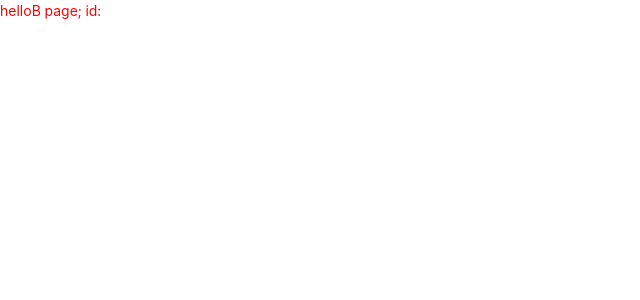
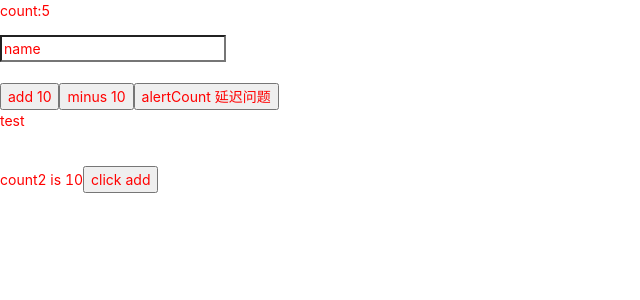
Before and after one commit to heachou/react_next_github, a Next.js app: page /b in a window 1280 px wide. Shown: the top 300 px of the page, without its empty margins (0-640 px from the left). Built offline with nearby package versions, Linux system fonts and the light colour scheme.

Commit message:
feat: hooks 学习
hooks 学习,useState,memo,useRef,useContext,useLayoutEffect,useMemo,useCallback等

```diff
--- /dev/null
+++ b/lib/my-context.js
@@ -0,0 +1,3 @@
+import React from 'react'
+
+export default React.createContext({})
--- a/pages/_app.js
+++ b/pages/_app.js
@@ -1,4 +1,5 @@
 import App, { Container } from 'next/app'
+import MyContext from '../lib/my-context'
 
 class MyApp extends App {
 
@@ -15,8 +16,9 @@ class MyApp extends App {
   render() {
     const { Component, pageProps } = this.props
     return <div>
-      hello
-      <Component {...pageProps} />
+      <MyContext.Provider value={'test'}>
+        <Component {...pageProps} />
+      </MyContext.Provider>
     </div>
   }
 }
--- a/pages/b.js
+++ b/pages/b.js
@@ -1,5 +1,89 @@
 import { withRouter } from 'next/router'
+import { useState, useEffect, useReducer, useLayoutEffect, useContext, memo, useCallback, useMemo, useRef } from 'react'
+import MyContext from '../lib/my-context'
 
-const B = ({ router }) => <span>B page; id:{router.query.id}</span>
+function countReducer(state, action) {
+  switch (action.type) {
+    case 'add':
+      return state + 1
+    case 'minus':
+      return state - 1
+    default:
+      return state
+  }
+}
 
-export default withRouter(B)
+function Counter() {
+  const [count, setCount] = useState(0)
+  const [name, setName] = useState('name')
+  const [count2, dispatchCount] = useReducer(countReducer, 10)
+
+  const countRef = useRef()
+
+  countRef.current = count
+
+  const context = useContext(MyContext)
+
+  useEffect(() => {
+    const interval = setInterval(() => {
+      setCount(count => count + 1)
+    }, 1000)
+    return () => clearInterval(interval)
+  }, [])
+
+  // const dispatch = useCallback(
+  //   (type) => {
+  //     dispatchCount({ type })
+  //   },
+  //   [dispatchCount]
+  // )
+
+  const dispatch = useMemo(() => (type) => dispatchCount({ type }), [dispatchCount])
+
+  useEffect(() => {
+    console.log('componentDidMount')
+    return () => console.log('componentWillUnmount')
+  }, [])
+
+  useLayoutEffect(() => {
+    console.log('useLayoutEffect componentDidMount')
+    return () => console.log('useLayoutEffect componentWillUnmount')
+  }, [])
+
+  const config = useMemo(() => ({
+    count2
+  }), [count2])
+
+  const alertCount = () => {
+    setTimeout(() => {
+      // alert(count)
+      alert(countRef.current)
+    }, 3000)
+  }
+
+  return <div>
+    <p>count:{count}</p>
+    <input type="text" value={name} onChange={(e) => setName(e.target.value)} />
+    <br />
+    <br />
+    <button onClick={() => dispatch('add')}>add {count2}</button>
+    <button onClick={() => dispatch('minus')}>minus {count2}</button>
+    <button onClick={alertCount}>alertCount 延迟问题</button>
+    <p>{context}</p>
+    <br />
+    <Child
+      config={config}
+      click={dispatch}
+    />
+  </div>
+}
+
+const Child = memo(({ config, click }) => {
+  console.log('render child')
+  return <div>
+    <span>count2 is {config.count2}</span>
+    <button onClick={() => click('add')}>click add</button>
+  </div>
+})
+
+export default withRouter(Counter)
```
